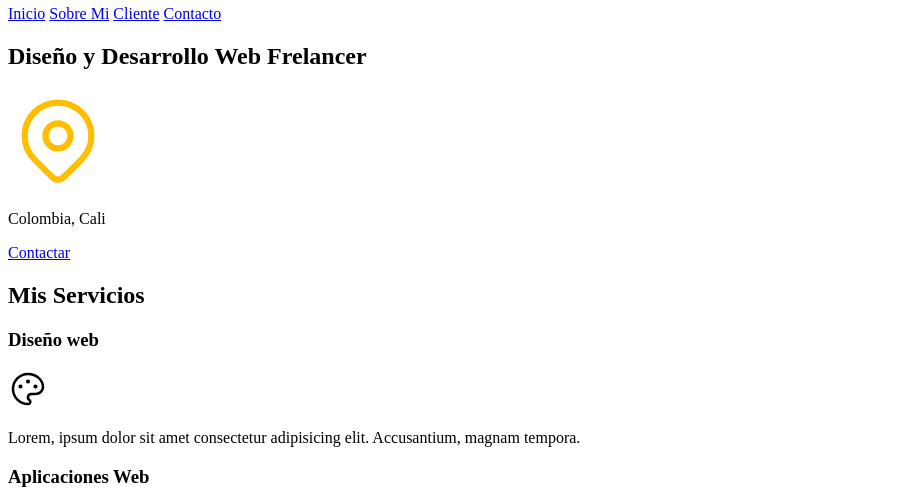
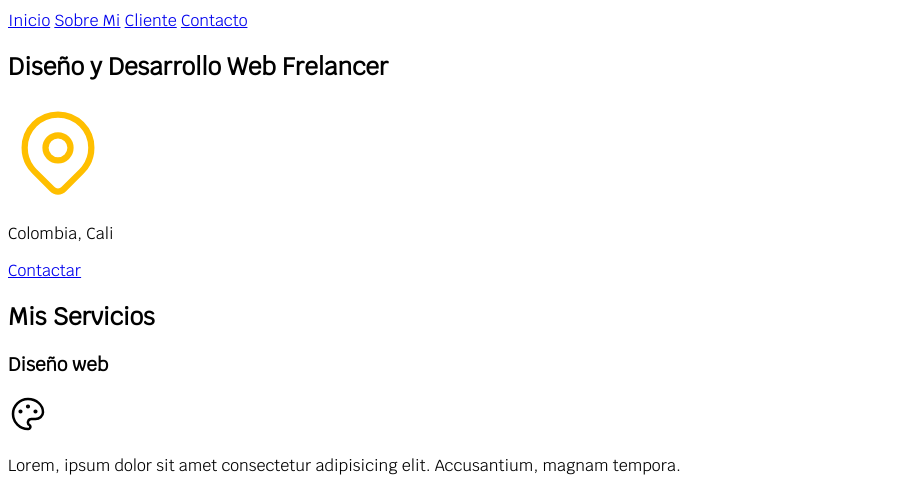
Before and after one commit to AndresManjarres/UP1, a plain HTML site: page index.html in a window 1280 px wide. Shown: the part 90-582 px from the top of the page, without its empty margins (0-901 px from the left). Drawn offline with Linux system fonts and the light colour scheme.

Commit message:
Incorporacion de Fuentes

```diff
--- a/css/style.css
+++ b/css/style.css
@@ -12,12 +12,13 @@ html{
 }
 body{
    font-size: 16px;
+   font-family: 'Krub', sans-serif;
+
 }
 
 .titulo{
    text-align: center;
    font-size: 3.8rem;
-
 }
 .titulo span{
    font-size: 2rem;
--- a/index.html
+++ b/index.html
@@ -4,11 +4,16 @@
     <meta charset="UTF-8">
     <meta http-equiv="X-UA-Compatible" content="IE=edge">
     <meta name="viewport" content="width=device-width, initial-scale=1.0">
+    <title>Diseñador Frelancer</title>
+    <link rel="preconnect" href="https://fonts.googleapis.com">
+    <link rel="preconnect" href="https://fonts.gstatic.com" crossorigin>
+    <link href="https://fonts.googleapis.com/css2?family=Krub:ital,wght@0,400;1,700&display=swap" rel="stylesheet">
+    <link rel="preload" href="css/style.css" as="style">
 
-    <link rel="preload" href="css/style.css" as="style">
+
     <link href="css/style.css" rel="stylesheet">
 
-    <title>Diseñador Frelancer</title>
+
 </head>
 <body>
     <header>
```
